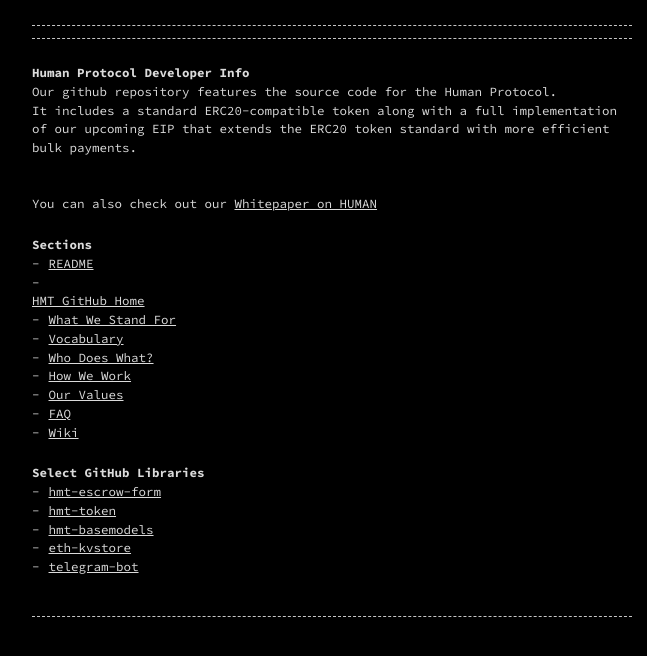
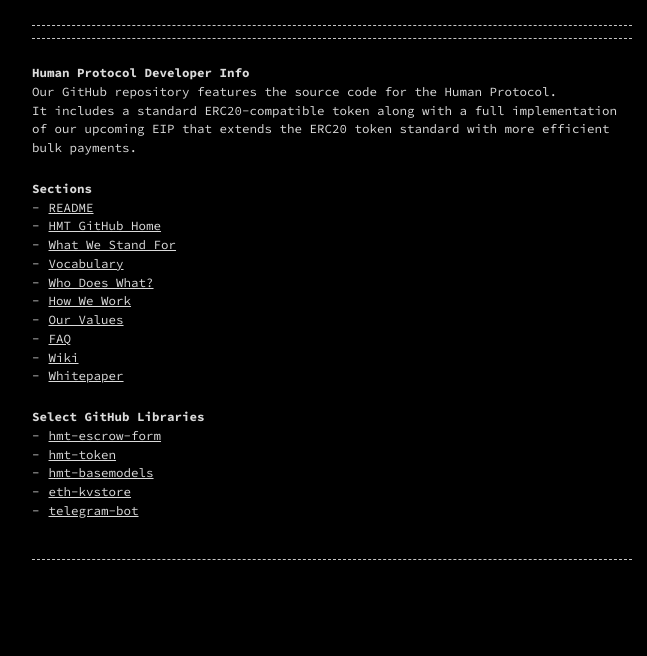
Before and after one commit to SaturnalyaJones/saturnalyajones.github.io, a Jekyll site: the page built from index.md, in a window 1280 px wide. Shown: the top 656 px of the page, without its empty margins (308-955 px from the left). Built offline with Jekyll 4.4.1, drawn with Linux system fonts in a browser that asks for light colours.

Commit message:
fix for formatting issue

```diff
--- a/index.md
+++ b/index.md
@@ -6,16 +6,13 @@
 
 # Human Protocol Developer Info
 
-Our github repository features the source code for the Human Protocol.
+Our GitHub repository features the source code for the Human Protocol.
 
 It includes a standard ERC20-compatible token along with a full implementation of our upcoming EIP that extends the ERC20 token standard with more efficient bulk payments.
-<br>
-You can also check out our [Whitepaper on HUMAN](https://www.http://bit.ly/hmt-whitepaper)
 
 ## Sections
 * [README](--)
 * [HMT GitHub Home](https://github.com/hCaptcha)
-
 * [What We Stand For](--)
 * [Vocabulary](--)
 * [Who Does What?](--)
```
Also changed, not shown: other parts of index.md (+2 -0 lines).
